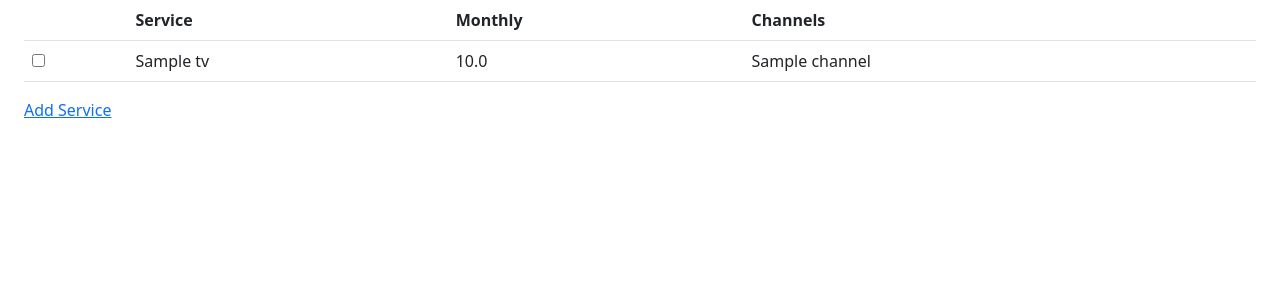
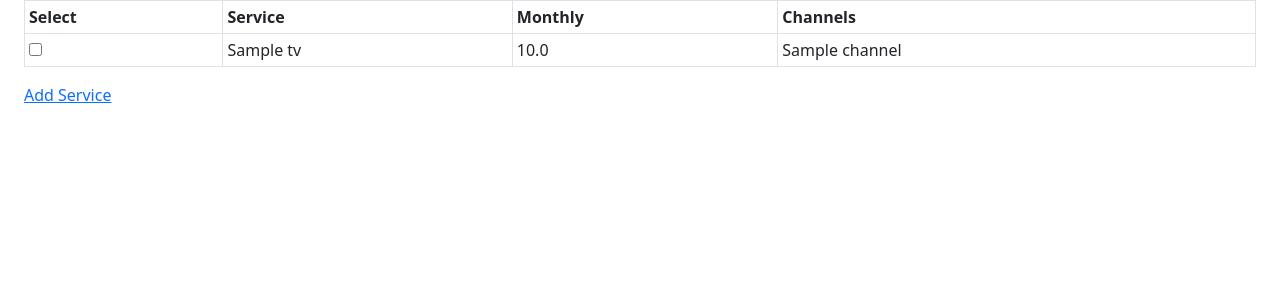
Before and after one commit to briwhi/streaming_tv, a Flask app: page / in a window 1280 px wide. Shown: the part 58-358 px from the top of the page. Run offline with Flask 2, Linux system fonts and the light colour scheme; tables that the repository leaves empty hold one stand-in row (values such as "Sample post").

Commit message:
add bootstrap classes to templates

```diff
--- a/templates/channels.html
+++ b/templates/channels.html
@@ -2,7 +2,7 @@
 
 {%  block content %}
     <div class="container-fluid">
-        <table class="table">
+        <table class="table table-bordered table-sm">
             <tr>
                 <th>Channel</th>
                 <th>Services</th>
--- a/templates/edit_channel.html
+++ b/templates/edit_channel.html
@@ -4,6 +4,8 @@
     <div class="container-fluid">
         <div class="col text-left login mx-auto mt-5">
             <form method="POST" class="bg-light">
+                <fieldset>
+                    <legend>Channel</legend>
                     {{ form.csrf_token }}
                     <div class="m-3">
                         {{ form.name.label(class="form-label") }}
@@ -16,6 +18,7 @@
                     <div class="m-3">
                         {{  form.submit() }}
                     </div>
+                </fieldset>
             </form>
         </div>
     </div>
--- a/templates/edit_service.html
+++ b/templates/edit_service.html
@@ -4,6 +4,8 @@
     <div class="container-fluid">
         <div class="col text-left login mx-auto mt-5">
             <form method="POST" class="bg-light">
+                <fieldset>
+                    <legend>Streaming Service</legend>
                     {{ form.csrf_token }}
                     <div class="m-3">
                         {{ form.name.label(class="form-label") }}
@@ -16,6 +18,7 @@
                     <div class="m-3">
                         {{  form.submit() }}
                     </div>
+                </fieldset>
             </form>
         </div>
     </div>
--- a/templates/index.html
+++ b/templates/index.html
@@ -2,9 +2,9 @@
 
 {%  block content %}
     <div class="container-fluid">
-        <table class="table">
+        <table class="table table-bordered table-sm">
             <tr>
-                <th> </th>
+                <th>Select</th>
                 <th>Service</th>
                 <th>Monthly</th>
                 <th>Channels</th>
```
Lines whose indentation alone changed are shown as unchanged.
